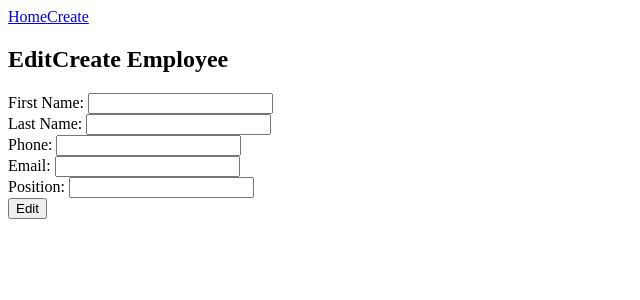
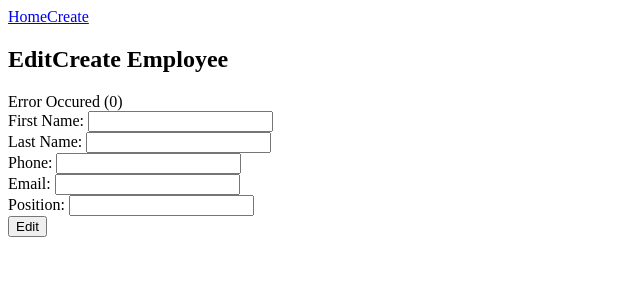
Before and after one commit to rothblaa/employee-management-app, an Angular app: page /edit/1 in a window 1280 px wide. Shown: the top 300 px of the page, without its empty margins (0-640 px from the left). Built offline with nearby package versions, Linux system fonts and the light colour scheme; no server answers.

Commit message:
updated error message

```diff
--- a/src/app/employee-form/employee-form.component.ts
+++ b/src/app/employee-form/employee-form.component.ts
@@ -43,7 +43,7 @@ export class EmployeeFormComponent implements OnInit {
 
         this.employeeService.getEmployeeById(Number(id)).subscribe({
           next: (result) => this.employee = result,
-          error: (err) => console.error("Error loading employee", err)
+          error: (err) =>   this.errorMessage = `Error Occured (${err.status})`
         })
       }
     })
```
